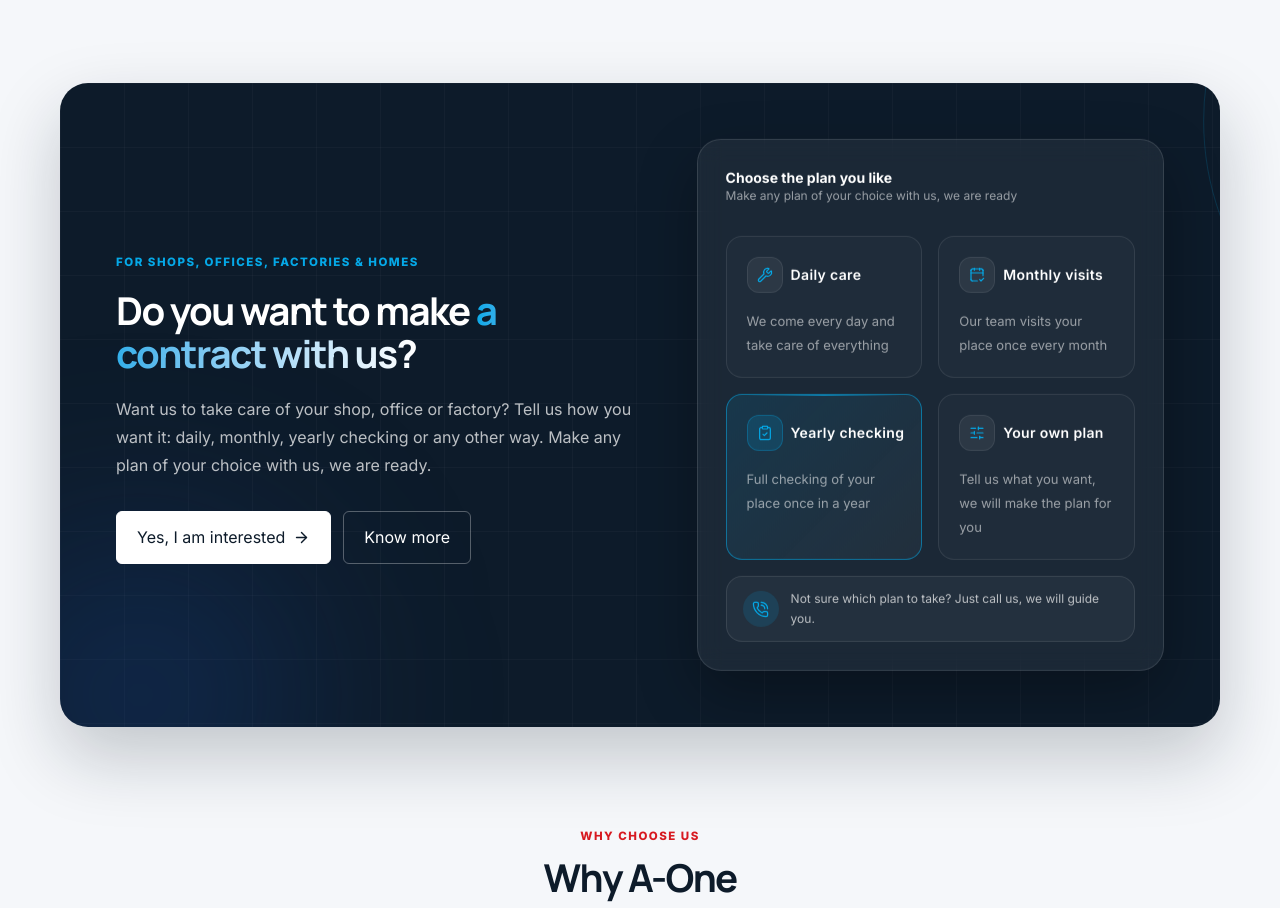
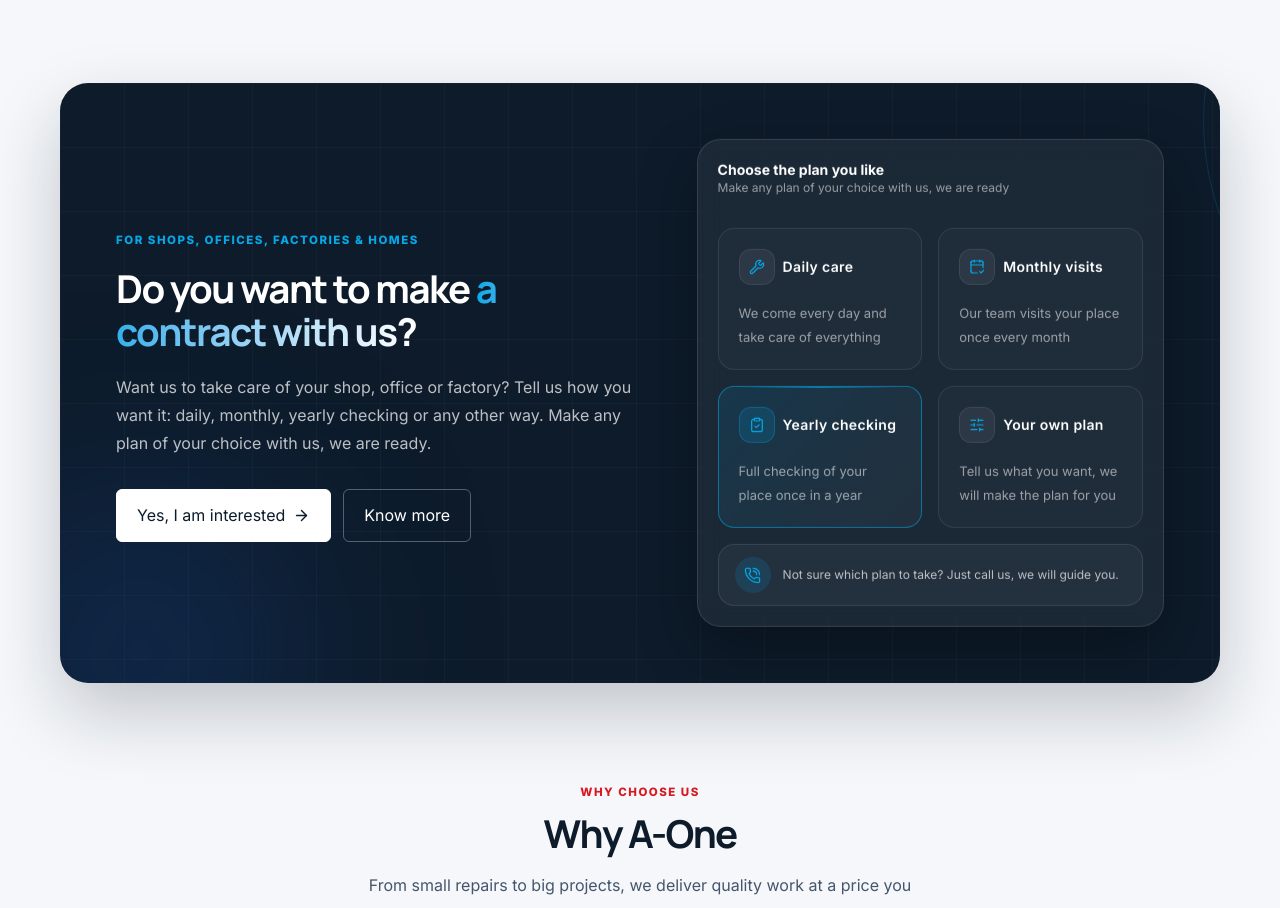
Before and after one commit to Muhammadhamzamunir/a-one, a React (Vite) app: page / in a window 1280 px wide. Shown: the part 2980-3888 px from the top of the page. Built offline with nearby package versions, Linux system fonts and the light colour scheme; no server answers.

Commit message:
design fix

```diff
--- a/src/components/sections/OfficesApproach.tsx
+++ b/src/components/sections/OfficesApproach.tsx
@@ -167,7 +167,7 @@ function PlanChoices() {
   return (
     <div ref={ref} className="relative">
       <motion.div
-        className="rounded-3xl border border-white/12 bg-white/[0.06] p-5 shadow-[0_24px_60px_rgba(0,0,0,0.3)] backdrop-blur-md sm:p-7"
+        className="lg:rounded-3xl lg:border lg:border-white/12 lg:bg-white/[0.06] lg:p-5 shadow-[0_24px_60px_rgba(0,0,0,0.3)] backdrop-blur-md sm:p-7"
         animate={reduceMotion ? undefined : { y: [0, -8, 0] }}
         transition={{ duration: 7, repeat: Infinity, ease: "easeInOut" }}
       >
```
